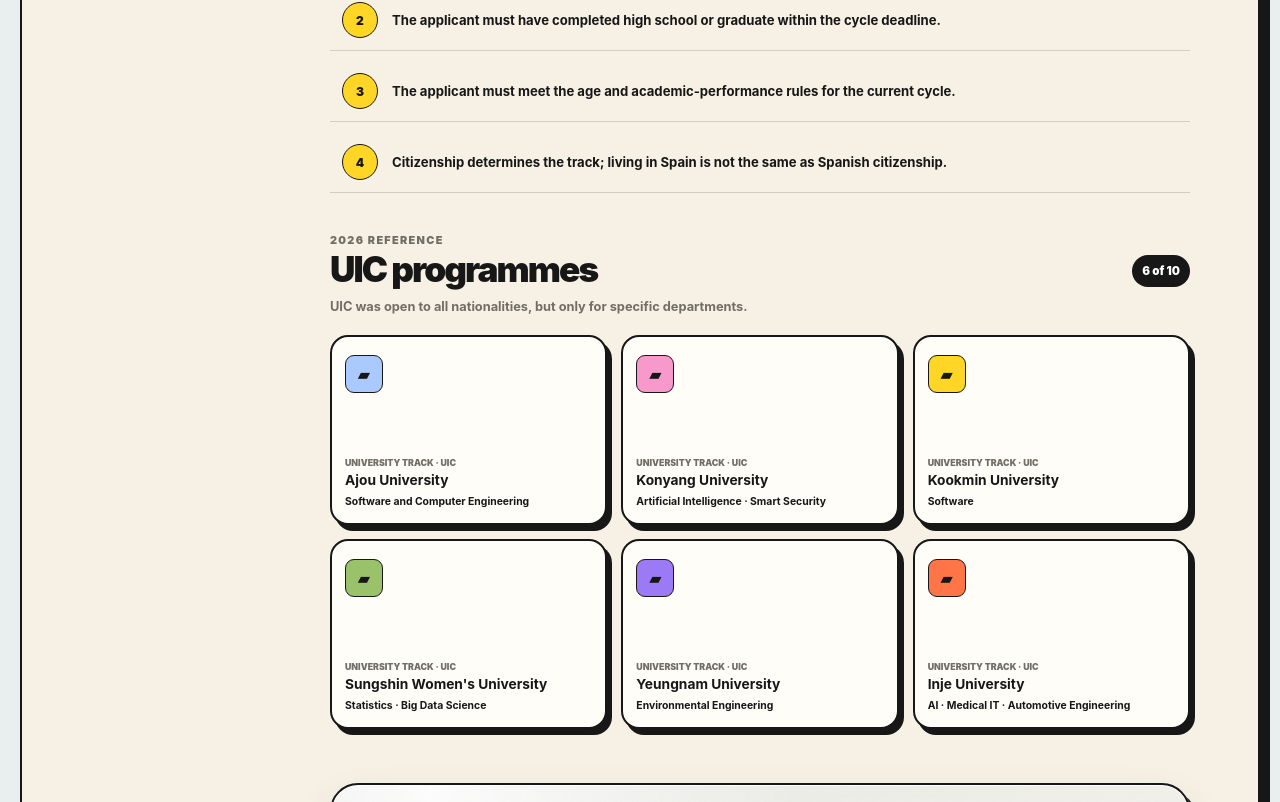
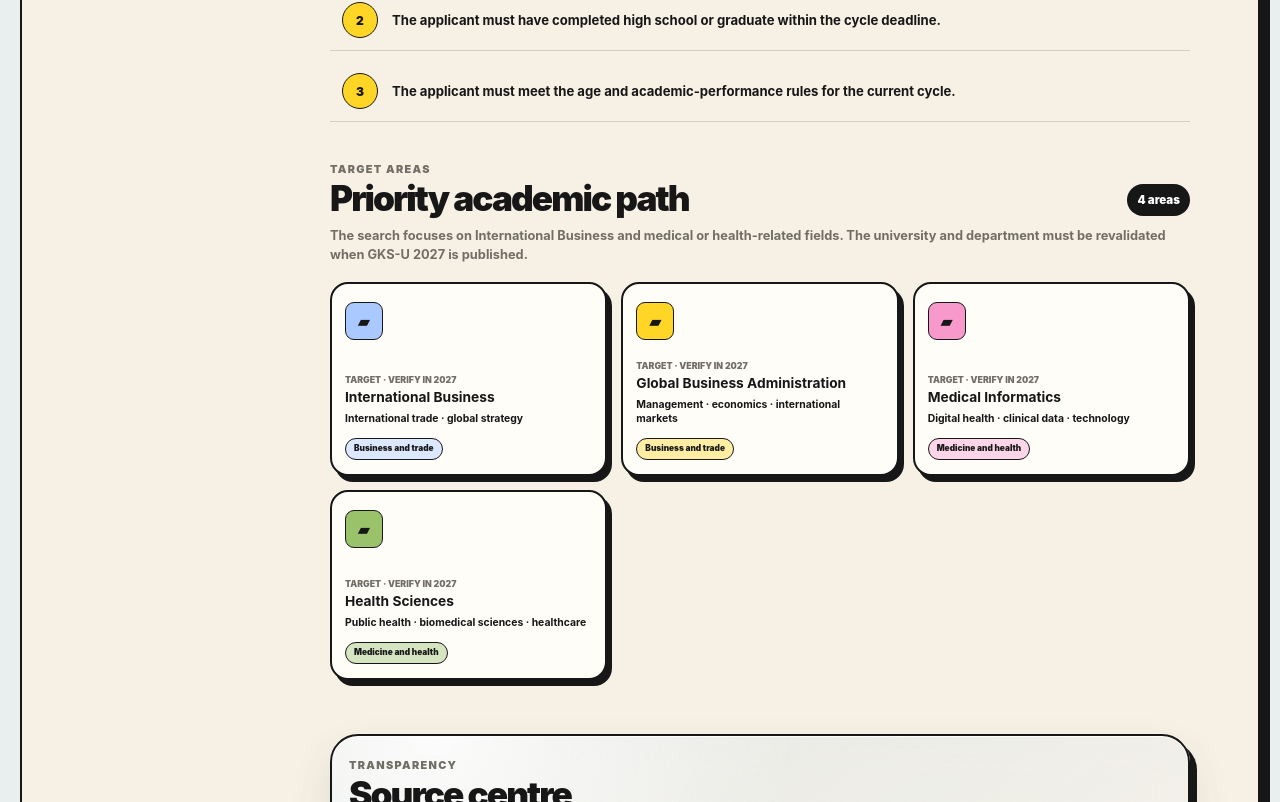
Before and after one commit to DevKAlpha/LearnV, a React (Vite) app: page /#/gks in a window 1280 px wide. Shown: the part 1358-2160 px from the top of the page. Built offline with nearby package versions, Linux system fonts and the light colour scheme.

Commit message:
fix: align brand and academic targets

```diff
--- a/src/infrastructure/data/gks-2026.ts
+++ b/src/infrastructure/data/gks-2026.ts
@@ -91,17 +91,14 @@
   "La estudiante y sus padres no deben tener ciudadanía coreana.",
   "Debe haber terminado bachillerato o graduarse dentro del plazo de la convocatoria.",
   "Debe cumplir la edad máxima y el rendimiento académico del ciclo vigente.",
-  "La nacionalidad determina la ruta; residir en España no equivale a ciudadanía española.",
 ];
 
-export const uicPrograms = [
-  { university: "Ajou University", field: "Software and Computer Engineering", tone: "blue" },
-  { university: "Konyang University", field: "Artificial Intelligence · Smart Security", tone: "pink" },
-  { university: "Kookmin University", field: "Software", tone: "yellow" },
-  { university: "Sungshin Women's University", field: "Statistics · Big Data Science", tone: "green" },
-  { university: "Yeungnam University", field: "Environmental Engineering", tone: "purple" },
-  { university: "Inje University", field: "AI · Medical IT · Automotive Engineering", tone: "orange" },
-];
+export const targetPrograms = [
+  { id: "international-business", category: "business", tone: "blue" },
+  { id: "global-business", category: "business", tone: "yellow" },
+  { id: "medical-it", category: "health", tone: "pink" },
+  { id: "health-sciences", category: "health", tone: "green" },
+] as const;
 
 export const dailyTasks: StudyTask[] = [
   {
--- a/src/infrastructure/i18n/translations.ts
+++ b/src/infrastructure/i18n/translations.ts
@@ -48,10 +48,18 @@
     pending: "pendiente",
     filter: "Filtro inicial",
     eligibility: "Elegibilidad base",
-    reference: "Referencia 2026",
-    programs: "Programas UIC",
-    count: "6 de 10",
-    programsIntro: "UIC estuvo abierto a todas las nacionalidades, pero solo para departamentos específicos.",
+    reference: "Áreas objetivo",
+    programs: "Ruta académica prioritaria",
+    count: "4 áreas",
+    programsIntro: "La búsqueda se centra en Negocios Internacionales y campos de medicina o salud. La universidad y el departamento deberán validarse cuando se publique GKS-U 2027.",
+    programStatus: "Objetivo · validar en 2027",
+    programCategories: { business: "Negocios y comercio", health: "Medicina y salud" },
+    programTargets: {
+      "international-business": { title: "Negocios Internacionales", detail: "Comercio internacional · estrategia global" },
+      "global-business": { title: "Administración de Negocios Globales", detail: "Gestión · economía · mercados internacionales" },
+      "medical-it": { title: "Informática Médica", detail: "Salud digital · datos clínicos · tecnología" },
+      "health-sciences": { title: "Ciencias de la Salud", detail: "Salud pública · ciencias biomédicas · atención sanitaria" },
+    },
     transparency: "Transparencia",
     sources: "Centro de fuentes",
     sourcesIntro: "Cada dato muestra su organización y última fecha de verificación.",
@@ -65,7 +73,6 @@
       "La estudiante y sus padres no deben tener ciudadanía coreana.",
       "Debe haber terminado bachillerato o graduarse dentro del plazo de la convocatoria.",
       "Debe cumplir la edad máxima y el rendimiento académico del ciclo vigente.",
-      "La nacionalidad determina la ruta; residir en España no equivale a ciudadanía española.",
     ],
   },
   checklist: {
@@ -207,14 +214,14 @@
     "gks-story-01": { title: "Personal evidence bank", meta: "Achievements supporting your Personal Statement" },
   } },
   gks: {
-    sticker: "Verified data", title: "Understand the scholarship.\nNo rumours.", intro: "Rules separated by cycle, country and application track.", preparing: "Preparing", unpublished: "The application guidelines have not been published yet.", pending: "pending", filter: "Initial filter", eligibility: "Core eligibility", reference: "2026 reference", programs: "UIC programmes", count: "6 of 10", programsIntro: "UIC was open to all nationalities, but only for specific departments.", transparency: "Transparency", sources: "Source centre", sourcesIntro: "Every fact shows its organisation and latest verification date.",
+    sticker: "Verified data", title: "Understand the scholarship.\nNo rumours.", intro: "Rules separated by cycle, country and application track.", preparing: "Preparing", unpublished: "The application guidelines have not been published yet.", pending: "pending", filter: "Initial filter", eligibility: "Core eligibility", reference: "Target areas", programs: "Priority academic path", count: "4 areas", programsIntro: "The search focuses on International Business and medical or health-related fields. The university and department must be revalidated when GKS-U 2027 is published.", programStatus: "Target · verify in 2027", programCategories: { business: "Business and trade", health: "Medicine and health" }, programTargets: { "international-business": { title: "International Business", detail: "International trade · global strategy" }, "global-business": { title: "Global Business Administration", detail: "Management · economics · international markets" }, "medical-it": { title: "Medical Informatics", detail: "Digital health · clinical data · technology" }, "health-sciences": { title: "Health Sciences", detail: "Public health · biomedical sciences · healthcare" } }, transparency: "Transparency", sources: "Source centre", sourcesIntro: "Every fact shows its organisation and latest verification date.",
     facts: {
       "spain-track": { label: "Route from Spain", detail: "Spain was not among the 71 Embassy Track countries in 2026. For Spanish citizens, UIC was the route open to all nationalities." },
       grade: { label: "Minimum performance", detail: "Applicants in the top 20% of their class were also eligible." },
       age: { label: "Reference age", detail: "Age is calculated for each cycle; never assume it without checking the current guidelines." },
       topik: { label: "Competitive target", detail: "TOPIK 3+ added evaluation points; level 5 or 6 could exempt the language year." },
     },
-    eligibilityRules: ["The applicant and both parents must not hold Korean citizenship.", "The applicant must have completed high school or graduate within the cycle deadline.", "The applicant must meet the age and academic-performance rules for the current cycle.", "Citizenship determines the track; living in Spain is not the same as Spanish citizenship."],
+    eligibilityRules: ["The applicant and both parents must not hold Korean citizenship.", "The applicant must have completed high school or graduate within the cycle deadline.", "The applicant must meet the age and academic-performance rules for the current cycle."],
   },
   checklist: {
     sticker: "Document hub", title: "Everything ready.\nNo panic.", intro: "Track preparation here; never upload personal documents to this site.", referenceFile: "Reference file", of: "of", prepared: "items prepared", listAria: "Document list", privacy: "Privacy first", privacyText: "We only save checkbox status on this device. We do not store certificates, passports or transcripts.",
@@ -259,14 +266,14 @@
     "gks-story-01": { title: "개인 증거 자료함", meta: "자기소개서를 뒷받침하는 성취" },
   } },
   gks: {
-    sticker: "검증된 정보", title: "장학금을 정확히.\n소문 없이.", intro: "모집 연도, 국가, 지원 전형별로 구분한 정보입니다.", preparing: "준비 중", unpublished: "지원 모집 요강이 아직 발표되지 않았습니다.", pending: "대기", filter: "기본 확인", eligibility: "기본 지원 자격", reference: "2026 참고", programs: "UIC 전공", count: "10개 중 6개", programsIntro: "UIC는 모든 국적에 열려 있었지만 지정 학과에만 지원할 수 있었습니다.", transparency: "투명성", sources: "출처 센터", sourcesIntro: "모든 정보에 기관과 최종 확인일을 표시합니다.",
+    sticker: "검증된 정보", title: "장학금을 정확히.\n소문 없이.", intro: "모집 연도, 국가, 지원 전형별로 구분한 정보입니다.", preparing: "준비 중", unpublished: "지원 모집 요강이 아직 발표되지 않았습니다.", pending: "대기", filter: "기본 확인", eligibility: "기본 지원 자격", reference: "목표 분야", programs: "우선 학업 진로", count: "4개 분야", programsIntro: "국제경영과 의학·보건 관련 분야를 중심으로 탐색합니다. 대학과 학과는 GKS-U 2027 모집 요강 발표 후 다시 확인해야 합니다.", programStatus: "목표 · 2027년 확인", programCategories: { business: "경영·무역", health: "의학·보건" }, programTargets: { "international-business": { title: "국제경영", detail: "국제무역 · 글로벌 전략" }, "global-business": { title: "글로벌 경영학", detail: "경영 · 경제 · 국제시장" }, "medical-it": { title: "의료정보학", detail: "디지털 헬스 · 임상 데이터 · 기술" }, "health-sciences": { title: "보건과학", detail: "공중보건 · 생명과학 · 보건의료" } }, transparency: "투명성", sources: "출처 센터", sourcesIntro: "모든 정보에 기관과 최종 확인일을 표시합니다.",
     facts: {
       "spain-track": { label: "스페인 지원 경로", detail: "2026년 스페인은 대사관 전형 71개국에 포함되지 않았습니다. 스페인 국적자는 모든 국적에 열린 UIC 전형을 이용할 수 있었습니다." },
       grade: { label: "최소 성적", detail: "또는 졸업 학년 상위 20% 이내여야 했습니다." },
       age: { label: "기준 연령", detail: "연령 기준은 매 모집마다 계산하므로 최신 요강을 반드시 확인해야 합니다." },
       topik: { label: "경쟁력 있는 목표", detail: "TOPIK 3급 이상은 가산점이 있었고, 5–6급은 어학연수 면제가 가능했습니다." },
     },
-    eligibilityRules: ["지원자와 부모 모두 한국 국적을 보유하지 않아야 합니다.", "고등학교를 졸업했거나 모집 기한 내 졸업 예정이어야 합니다.", "해당 모집의 연령 및 성적 기준을 충족해야 합니다.", "지원 전형은 거주지가 아니라 국적으로 결정됩니다."],
+    eligibilityRules: ["지원자와 부모 모두 한국 국적을 보유하지 않아야 합니다.", "고등학교를 졸업했거나 모집 기한 내 졸업 예정이어야 합니다.", "해당 모집의 연령 및 성적 기준을 충족해야 합니다."],
   },
   checklist: {
     sticker: "서류 센터", title: "차근차근 준비.\n걱정 없이.", intro: "준비 상태만 체크하고 개인 서류는 이 사이트에 업로드하지 마세요.", referenceFile: "참고 서류함", of: "/", prepared: "개 준비 완료", listAria: "서류 목록", privacy: "개인정보 우선", privacyText: "체크 상태만 이 기기에 저장합니다. 증명서, 여권, 성적표는 저장하지 않습니다.",
--- a/src/presentation/components/LanguageSwitcher.tsx
+++ b/src/presentation/components/LanguageSwitcher.tsx
@@ -1,5 +1,6 @@
 import type { Locale } from "../../domain/models/i18n";
 import { useI18n } from "../../application/i18n/I18nContext";
+import { Link } from "react-router-dom";
 
 const options: Array<{ value: Locale; label: string; short: string }> = [
   { value: "es", label: "Español", short: "ES" },
@@ -12,6 +13,10 @@
 
   return (
     <div className="app-toolbar">
+      <Link className="mobile-brand" to="/" aria-label="LearnV">
+        <span className="mobile-brand__mark" aria-hidden="true">V</span>
+        <strong>LearnV</strong>
+      </Link>
       <div className="language-switcher" role="group" aria-label={copy.app.languageLabel}>
         {options.map((option) => (
           <button
--- a/src/presentation/pages/GksPage.tsx
+++ b/src/presentation/pages/GksPage.tsx
@@ -1,4 +1,4 @@
-import { currentCycle, keyFacts, sources, uicPrograms } from "../../infrastructure/data/gks-2026";
+import { currentCycle, keyFacts, sources, targetPrograms } from "../../infrastructure/data/gks-2026";
 import { SourceLink } from "../components/SourceLink";
 import { StatusBadge } from "../components/StatusBadge";
 import { useI18n } from "../../application/i18n/I18nContext";
@@ -59,14 +59,19 @@
         </div>
         <p className="section-intro">{copy.gks.programsIntro}</p>
         <div className="program-grid">
-          {uicPrograms.map((program) => (
-            <article className={`program-card program-card--${program.tone}`} key={program.university}>
-              <span className="program-folder" aria-hidden="true">▰</span>
-              <small>University Track · UIC</small>
-              <strong>{program.university}</strong>
-              <p>{program.field}</p>
-            </article>
-          ))}
+          {targetPrograms.map((program) => {
+            const programCopy = copy.gks.programTargets[program.id];
+
+            return (
+              <article className={`program-card program-card--${program.tone}`} key={program.id}>
+                <span className="program-folder" aria-hidden="true">▰</span>
+                <small>{copy.gks.programStatus}</small>
+                <strong>{programCopy.title}</strong>
+                <p>{programCopy.detail}</p>
+                <span className="program-category">{copy.gks.programCategories[program.category]}</span>
+              </article>
+            );
+          })}
         </div>
       </section>
 
--- a/src/presentation/styles.css
+++ b/src/presentation/styles.css
@@ -861,6 +861,18 @@
   line-height: 1.35;
 }
 
+.program-category {
+  align-self: flex-start;
+  margin-top: 12px;
+  padding: 5px 8px;
+  border: 1px solid var(--ink);
+  border-radius: 999px;
+  background: color-mix(in srgb, var(--program-color) 42%, white);
+  font-size: 0.52rem;
+  font-weight: 900;
+  line-height: 1.15;
+}
+
 .source-center {
   position: relative;
   overflow: hidden;
@@ -928,7 +940,38 @@
   width: min(100%, 940px);
   margin: 0 auto;
   padding: 16px 18px 0;
-  justify-content: flex-end;
+  align-items: center;
+  justify-content: space-between;
+  gap: 12px;
+}
+
+.mobile-brand {
+  display: inline-flex;
+  min-width: 0;
+  align-items: center;
+  gap: 8px;
+  color: var(--ink);
+  text-decoration: none;
+}
+
+.mobile-brand__mark {
+  display: grid;
+  width: 34px;
+  height: 34px;
+  flex: 0 0 34px;
+  place-items: center;
+  border: 1px solid rgba(23, 23, 23, 0.74);
+  border-radius: 12px;
+  background: linear-gradient(145deg, rgba(255,255,255,0.82), rgba(255,213,38,0.8));
+  box-shadow: var(--glass-highlight), 2px 3px 0 var(--ink);
+  font-family: "Arial Black", sans-serif;
+  font-size: 0.92rem;
+}
+
+.mobile-brand strong {
+  overflow: hidden;
+  font-size: 0.88rem;
+  text-overflow: ellipsis;
 }
 
 .language-switcher {
@@ -2455,7 +2498,8 @@
   .desktop-brand strong { font-size: 0.95rem; }
   .desktop-brand span { margin-top: 2px; color: var(--muted); font-size: 0.6rem; font-weight: 750; }
   .main-content { grid-column: 2; min-width: 0; }
-  .app-toolbar { padding: 28px 40px 0; }
+  .app-toolbar { padding: 28px 40px 0; justify-content: flex-end; }
+  .mobile-brand { display: none; }
   .page { width: min(100%, 940px); padding: 38px 40px 70px; }
   .mobile-header { margin-bottom: 34px; }
   .bottom-nav {
```
Also changed, not shown: 1 other file (tests, documents, lock files or other folders).
